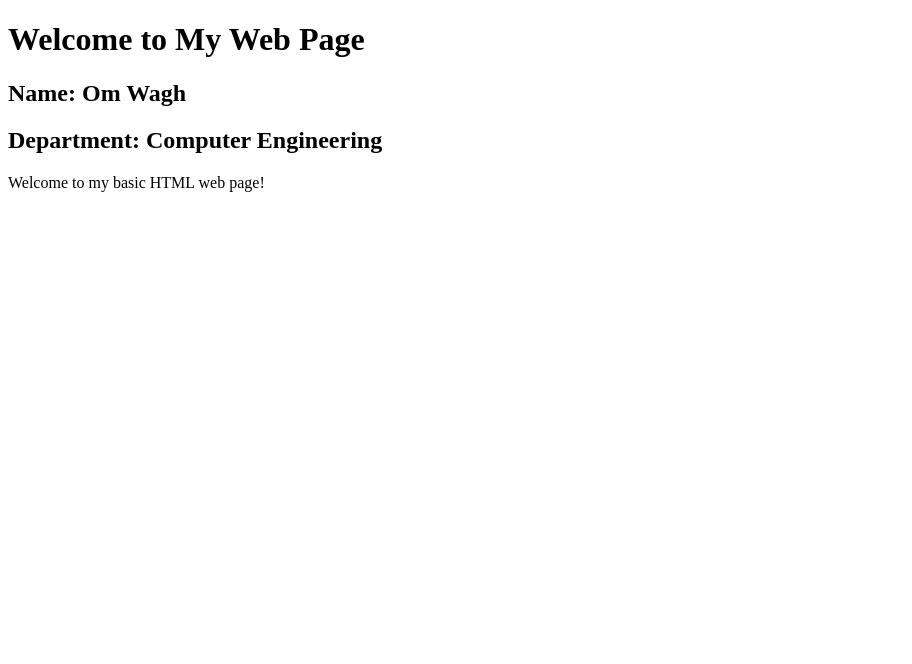
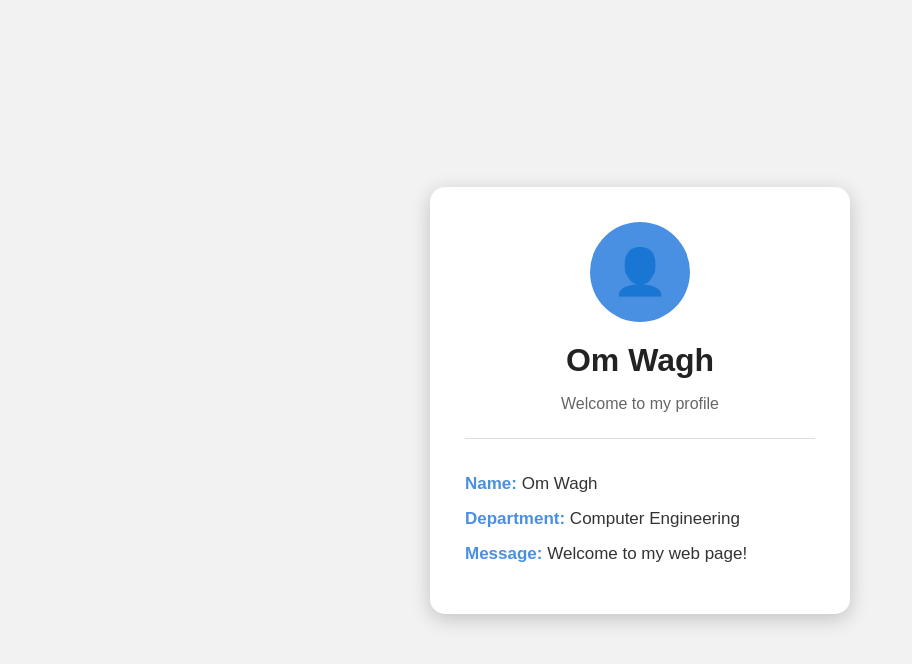
Before and after one commit to omwagh-21/html-practical, a plain HTML site: page index.html in a window 1280 px wide. Shown: the whole page, without its empty margins (0-912 px from the left). Drawn offline with Linux system fonts and the light colour scheme.

Commit message:
Update index.html

```diff
--- a/index.html
+++ b/index.html
@@ -1,17 +1,109 @@
 <!DOCTYPE html>
 <html>
 <head>
-    <title>Welcome Page</title>
+    <title>My Profile</title>
+
+    <style>
+        body {
+            margin: 0;
+            padding: 0;
+            font-family: Arial, sans-serif;
+            background-color: #f2f2f2;
+
+            display: flex;
+            justify-content: center;
+            align-items: center;
+            min-height: 100vh;
+        }
+
+        .profile-box {
+            width: 350px;
+            padding: 35px;
+            background-color: white;
+            border-radius: 15px;
+            text-align: center;
+            box-shadow: 0 5px 20px rgba(0, 0, 0, 0.2);
+        }
+
+        .profile-logo {
+            width: 100px;
+            height: 100px;
+            margin: 0 auto 20px;
+
+            background-color: #4a90e2;
+            border-radius: 50%;
+
+            display: flex;
+            justify-content: center;
+            align-items: center;
+
+            font-size: 45px;
+            color: white;
+        }
+
+        h1 {
+            margin: 10px 0;
+            color: #222;
+        }
+
+        .welcome {
+            color: #666;
+            margin-bottom: 25px;
+        }
+
+        .info {
+            text-align: left;
+            border-top: 1px solid #ddd;
+            padding-top: 20px;
+        }
+
+        .info p {
+            font-size: 17px;
+            margin: 15px 0;
+            color: #333;
+        }
+
+        .label {
+            font-weight: bold;
+            color: #4a90e2;
+        }
+    </style>
 </head>
+
 <body>
 
-    <h1>Welcome to My Web Page</h1>
+    <div class="profile-box">
 
-    <h2>Name: Om Wagh</h2>
+        <div class="profile-logo">
+            👤
+        </div>
 
-    <h2>Department: Computer Engineering</h2>
+        <h1>Om Wagh</h1>
 
-    <p>Welcome to my basic HTML web page!</p>
+        <p class="welcome">
+            Welcome to my profile
+        </p>
+
+        <div class="info">
+
+            <p>
+                <span class="label">Name:</span>
+                Om Wagh
+            </p>
+
+            <p>
+                <span class="label">Department:</span>
+                Computer Engineering
+            </p>
+
+            <p>
+                <span class="label">Message:</span>
+                Welcome to my web page!
+            </p>
+
+        </div>
+
+    </div>
 
 </body>
 </html>
```
